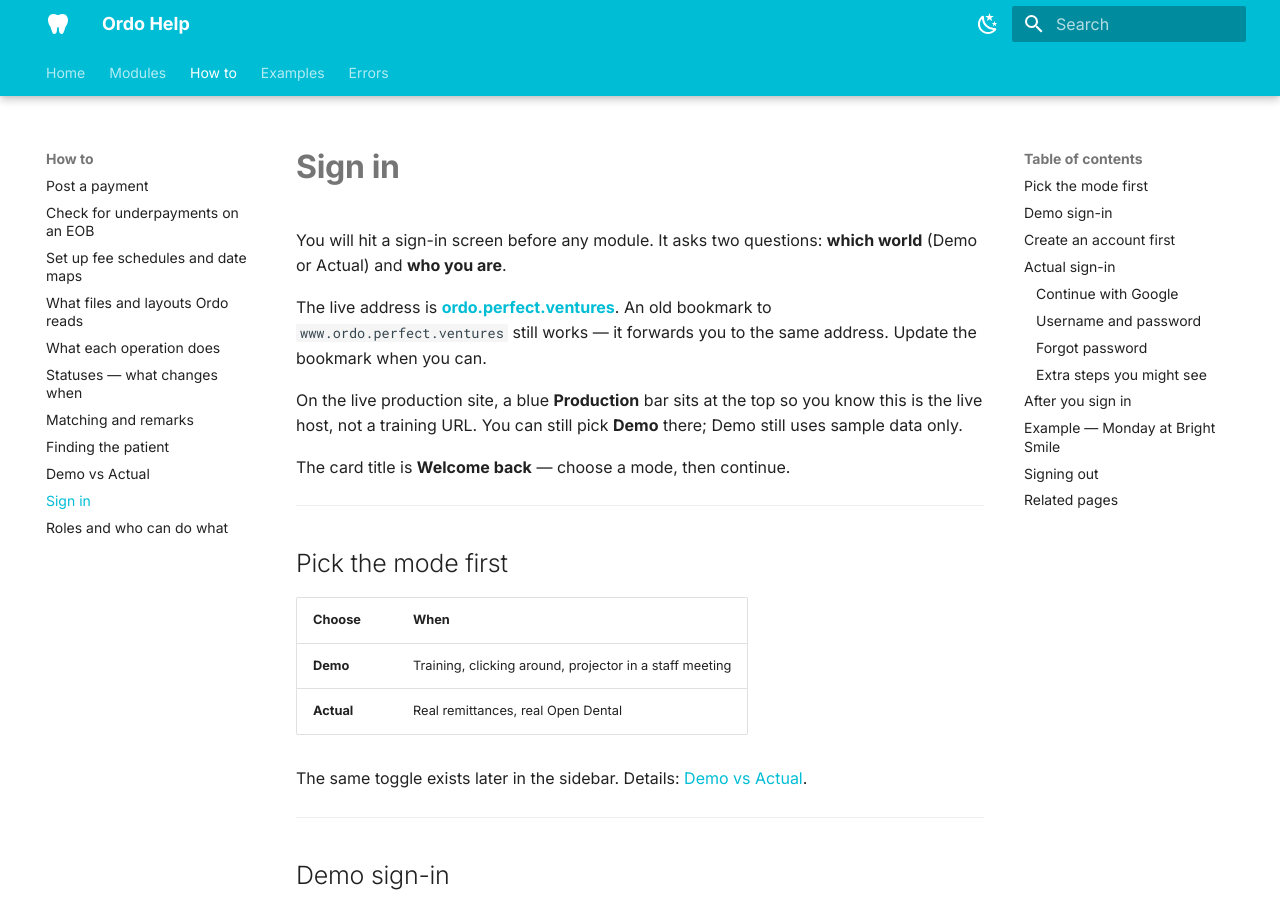
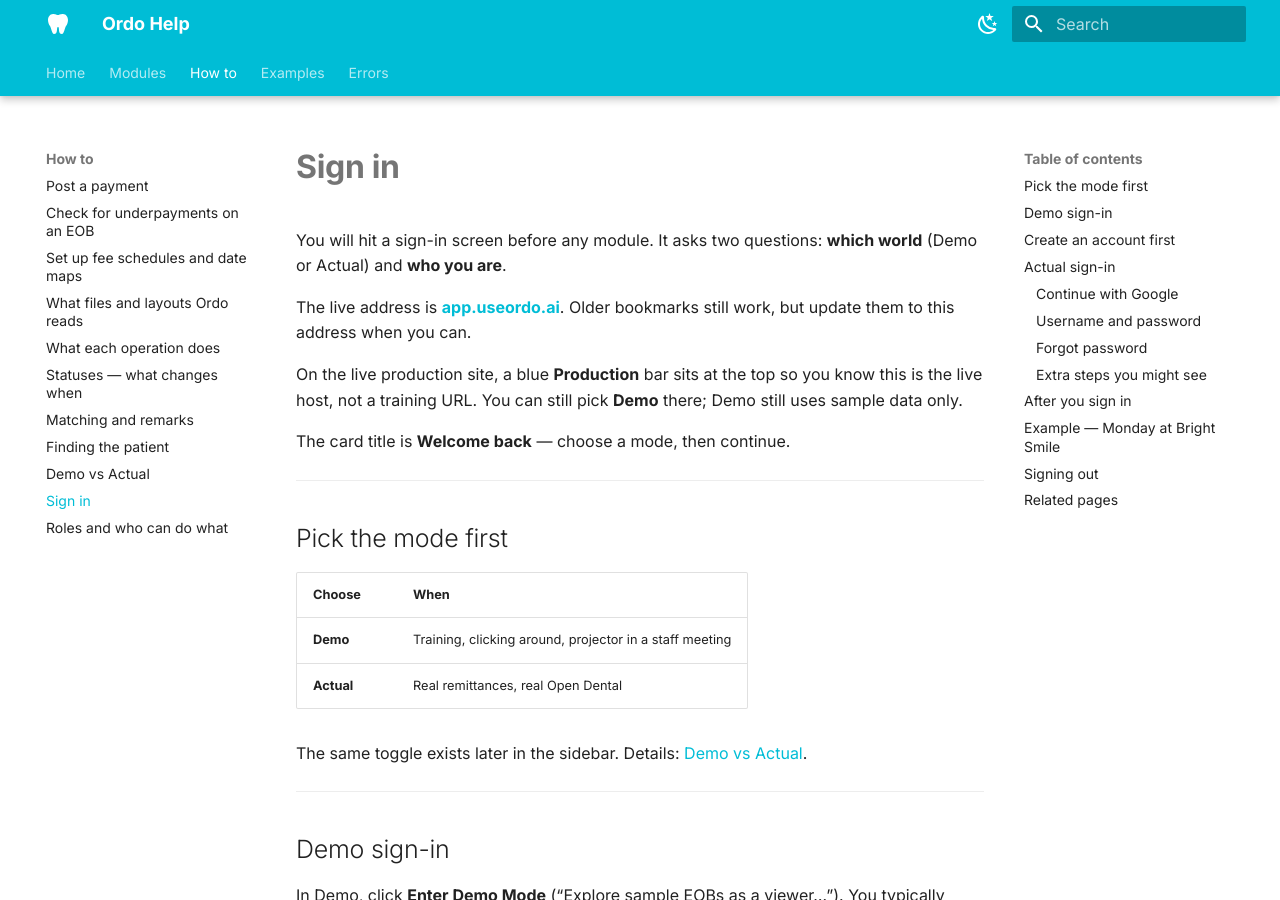
Before and after one commit to tools772/ordo-documentation, an MkDocs documentation site: the page built from docs/people/signing-in.md, in a window 1280 px wide and 900 px high. Built offline with MkDocs 1.6.1 and Material for MkDocs 9.7.7, drawn with Linux system fonts in a browser that asks for light colours.

Commit message:
Point sign-in instructions at app.useordo.ai.
Co-authored-by: Cursor <cursoragent@cursor.com>

```diff
--- a/docs/people/signing-in.md
+++ b/docs/people/signing-in.md
@@ -2,7 +2,7 @@
 
 You will hit a sign-in screen before any module. It asks two questions: **which world** (Demo or Actual) and **who you are**.
 
-The live address is **[ordo.perfect.ventures](https://ordo.perfect.ventures)**. An old bookmark to `www.ordo.perfect.ventures` still works — it forwards you to the same address. Update the bookmark when you can.
+The live address is **[app.useordo.ai](https://app.useordo.ai)**. Older bookmarks still work, but update them to this address when you can.
 
 On the live production site, a blue **Production** bar sits at the top so you know this is the live host, not a training URL. You can still pick **Demo** there; Demo still uses sample data only.
 
```
Also changed, not shown: docs/getting-started.md (+1 -1 lines).
